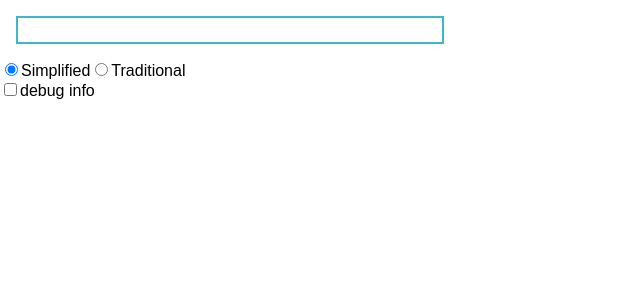
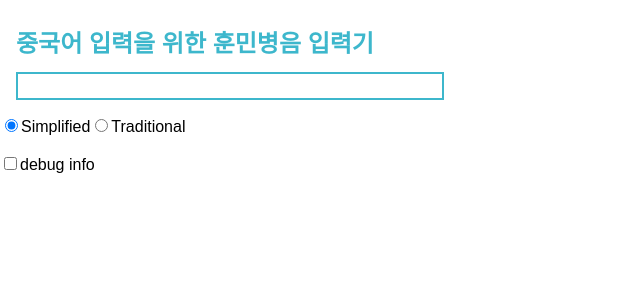
Before and after one commit to j2arlove/HunminChina, a React (Create React App) app in the folder hunmin/: page / in a window 1280 px wide. Shown: the top 300 px of the page, without its empty margins (0-640 px from the left). Built offline with nearby package versions, Linux system fonts and the light colour scheme.

Commit message:
디자인 수정

```diff
--- a/hunmin/src/App.js
+++ b/hunmin/src/App.js
@@ -152,8 +152,8 @@ class App extends Component {
 
     const url =
       this.state.intonations.length === 0
-        ? `http://${localIp}:50000/search/jamo/${searchParam}`
-        : `http://${localIp}:50000/search/jamo_intonation/${searchParam}/${this.state.intonations.join(
+        ? `http://${serverIp}:50000/search/jamo/${searchParam}`
+        : `http://${serverIp}:50000/search/jamo_intonation/${searchParam}/${this.state.intonations.join(
             ","
           )}`;
 
@@ -576,6 +576,7 @@ class App extends Component {
 
     return (
       <div className="App">
+        <div class="title">중국어 입력을 위한 훈민병음 입력기</div>
         <div className="typed-characters">
           {this.state.typingSentence}
           {typedCharacters}
@@ -599,6 +600,7 @@ class App extends Component {
           candidates={this.state.jamoResponse}
           finishSearch={this.finishSearch}
         />
+        <br/>
         <Sentences typedSentences={this.state.typedSentences} />
         <label>
           <input
--- a/hunmin/src/Candidates.js
+++ b/hunmin/src/Candidates.js
@@ -69,8 +69,8 @@ class Candidates extends Component {
 
     return (
       <div className="candidates-wrapper">
+        <div className="candidates-option">{renderModeSelector}</div>
         <div className="candidates">{candidates}</div>
-        <div className="candidates-option">{renderModeSelector}</div>
       </div>
     );
   }
```
